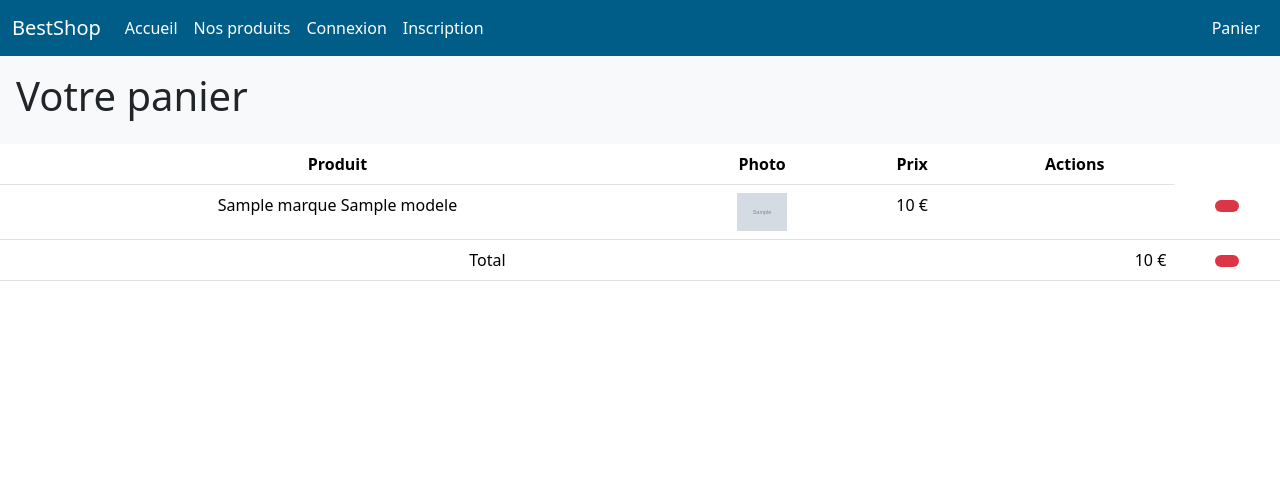
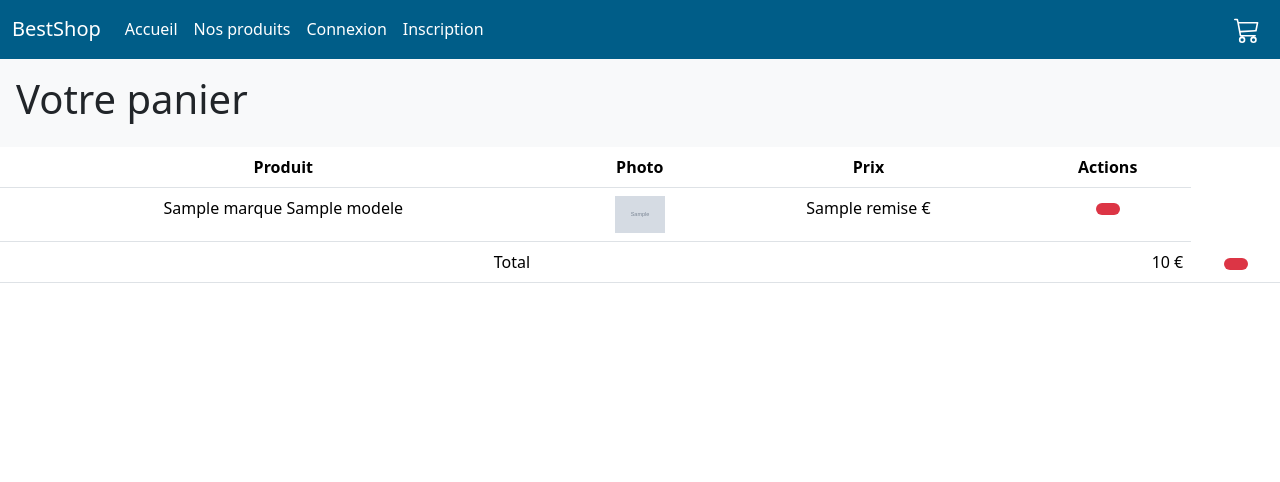
Before and after one commit to RoxelaneDemesy-Wenger/Bestshop, a Symfony app: template templates/panier/index.html.twig in a window 1280 px wide. Shown: the top 482 px of the page. Run offline with Twig, Linux system fonts and the light colour scheme; the template is opened without the code that fills it: most values are stand-ins (such as "Sample title", 1, 10 or a date in 2020); grey boxes marked "Sample" are stand-in pictures; some libraries are stand-ins or nearby versions.

Commit message:
Update panier kevin

```diff
--- a/templates/_nav.html.twig
+++ b/templates/_nav.html.twig
@@ -55,7 +55,9 @@
             </ul>
             <ul class="navbar-nav">
                 <div class="nav-item" id="panier">
-                    <a class="nav-link text-white" href="{{ path("app_panier")}}">Panier</a>
+                    <a class="nav-link text-white" href="{{ path("app_panier")}}"><svg xmlns="http://www.w3.org/2000/svg" width="26" height="26" fill="currentColor" class="bi bi-cart3" viewBox="0 0 16 16">
+  <path d="M0 1.5A.5.5 0 0 1 .5 1H2a.5.5 0 0 1 .485.379L2.89 3H14.5a.5.5 0 0 1 .49.598l-1 5a.5.5 0 0 1-.465.401l-9.397.472L4.415 11H13a.5.5 0 0 1 0 1H4a.5.5 0 0 1-.491-.408L2.01 3.607 1.61 2H.5a.5.5 0 0 1-.5-.5zM3.102 4l.84 4.479 9.144-.459L13.89 4H3.102zM5 12a2 2 0 1 0 0 4 2 2 0 0 0 0-4zm7 0a2 2 0 1 0 0 4 2 2 0 0 0 0-4zm-7 1a1 1 0 1 1 0 2 1 1 0 0 1 0-2zm7 0a1 1 0 1 1 0 2 1 1 0 0 1 0-2z"/>
+</svg></a>
                 </div>
             </ul>
     </div>
--- a/templates/panier/index.html.twig
+++ b/templates/panier/index.html.twig
@@ -26,11 +26,14 @@
         <tbody>
             {% for element in dataPanier %}
 
-                 <tr>
+                <tr>
                     <td>{{ element.produit.marque.nom ~ ' ' ~ element.produit.modele }}</td>
                     <td><img src="{{ asset('images/produit/' ~ element.produit.photo1) }}" style="max-height: 50px; max-width: 50px;" alt="test"></td>
+                    {% if element.produit.remise is empty %}
                     <td >{{ element.produit.prix }} €</td>
-                    <td></td>
+                    {% else %}
+                    <td>{{ element.produit.remise }} €</td>
+                    {% endif %}
                     <td>
                         <a href="{{path("app_delete_panier", {id: element.produit.id})}}" class="btn btn-danger">
                             <i class="bi bi-cart-x"></i>
```
Also changed, not shown: src/Controller/PanierController.php (+6 -1 lines).
